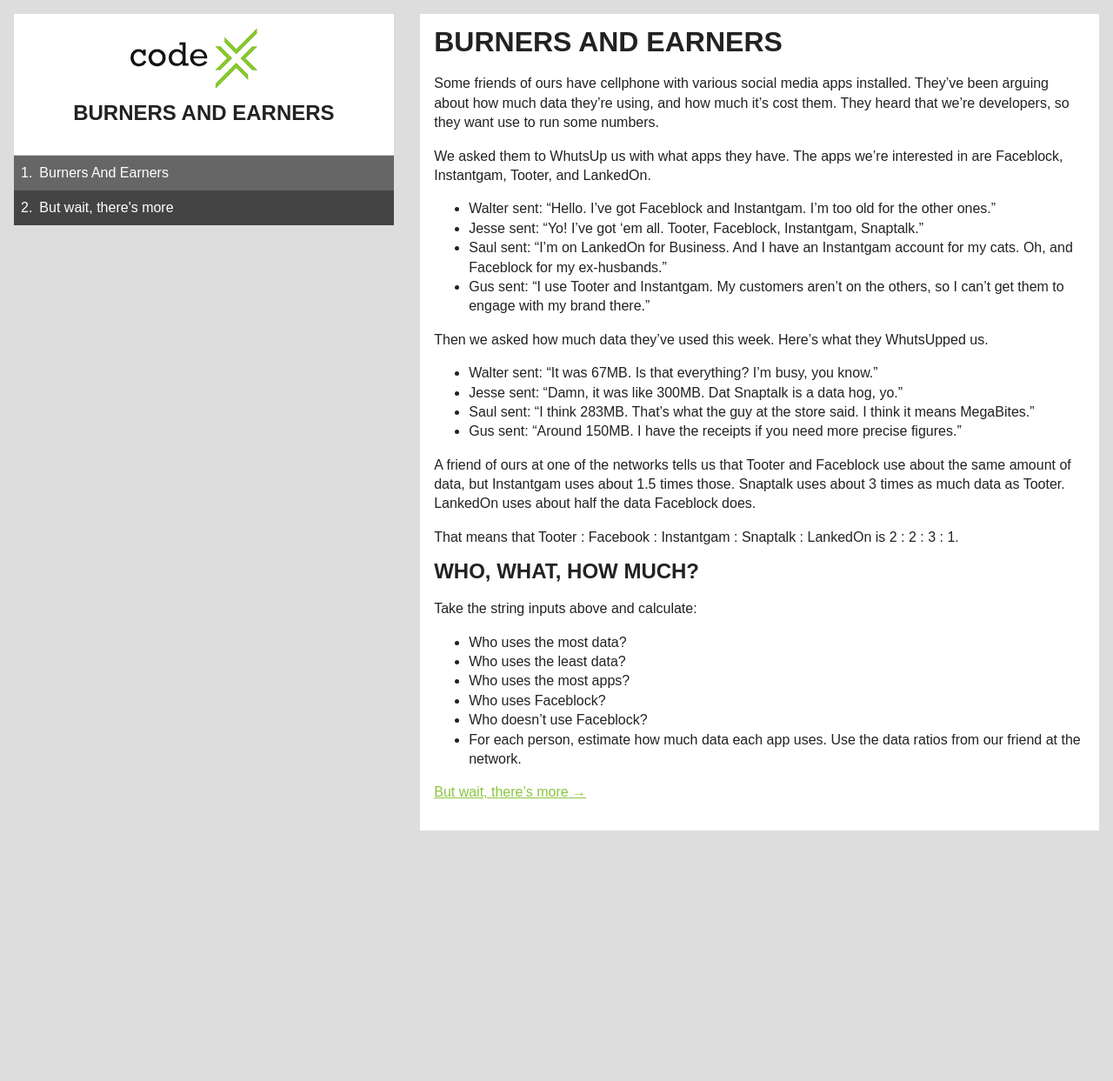
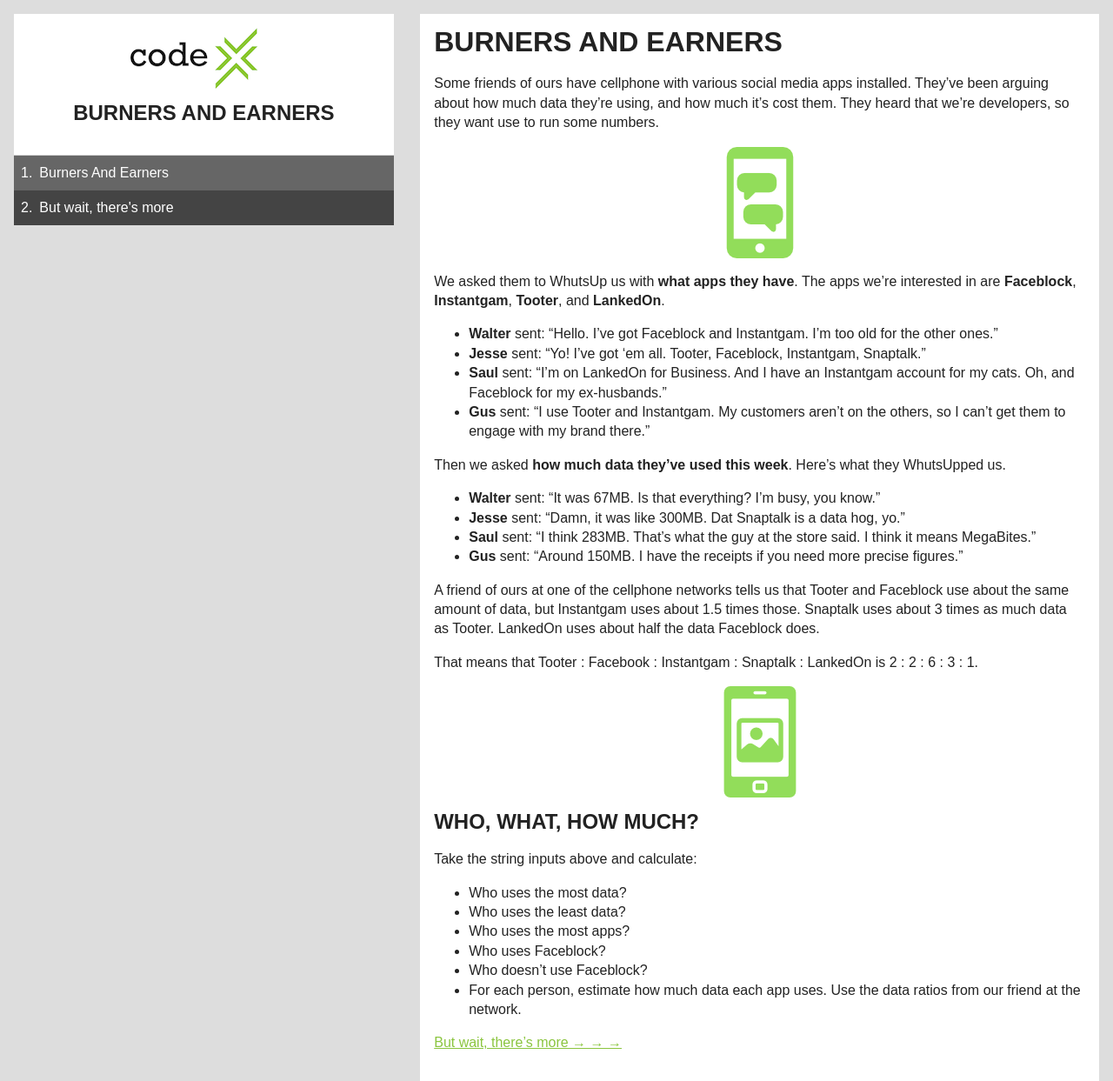
Before and after one commit to codex-academy/BurnersAndEarners, a Jekyll site: the page built from index.md, in a window 1280 px wide. Shown: the whole page at 87% size. Built offline with Jekyll 4.4.1, drawn with Linux system fonts in a browser that asks for light colours; before the commit the page ends 955 px from its top, so only the background shows below that.

Commit message:
Add pics

```diff
--- a/index.md
+++ b/index.md
@@ -7,23 +7,27 @@ title: Burners And Earners
 
 Some friends of ours have cellphone with various social media apps installed. They've been arguing about how much data they're using, and how much it's cost them. They heard that we're developers, so they want use to run some numbers.
 
-We asked them to WhutsUp us with what apps they have. The apps we're interested in are Faceblock, Instantgam, Tooter, and LankedOn.
+![](/img/cellphone.png)
 
-* Walter sent: "Hello. I've got Faceblock and Instantgam. I'm too old for the other ones."
-* Jesse sent:  "Yo! I've got 'em all. Tooter, Faceblock, Instantgam, Snaptalk."
-* Saul sent: "I'm on LankedOn for Business. And I have an Instantgam account for my cats. Oh, and Faceblock for my ex-husbands."
-* Gus sent: "I use Tooter and Instantgam. My customers aren't on the others, so I can't get them to engage with my brand there."
+We asked them to WhutsUp us with **what apps they have**. The apps we're interested in are **Faceblock**, **Instantgam**, **Tooter**, and **LankedOn**.
 
-Then we asked how much data they've used this week. Here's what they WhutsUpped us.
+* **Walter** sent: "Hello. I've got Faceblock and Instantgam. I'm too old for the other ones."
+* **Jesse** sent:  "Yo! I've got 'em all. Tooter, Faceblock, Instantgam, Snaptalk."
+* **Saul** sent: "I'm on LankedOn for Business. And I have an Instantgam account for my cats. Oh, and Faceblock for my ex-husbands."
+* **Gus** sent: "I use Tooter and Instantgam. My customers aren't on the others, so I can't get them to engage with my brand there."
 
-* Walter sent: "It was 67MB. Is that everything? I'm busy, you know."
-* Jesse sent: "Damn, it was like 300MB. Dat Snaptalk is a data hog, yo."
-* Saul sent: "I think 283MB. That's what the guy at the store said. I think it means MegaBites."
-* Gus sent: "Around 150MB. I have the receipts if you need more precise figures."
+Then we asked **how much data they've used this week**. Here's what they WhutsUpped us.
 
-A friend of ours at one of the networks tells us that Tooter and Faceblock use about the same amount of data, but Instantgam uses about 1.5 times those. Snaptalk uses about 3 times as much data as Tooter. LankedOn uses about half the data Faceblock does.
+* **Walter** sent: "It was 67MB. Is that everything? I'm busy, you know."
+* **Jesse** sent: "Damn, it was like 300MB. Dat Snaptalk is a data hog, yo."
+* **Saul** sent: "I think 283MB. That's what the guy at the store said. I think it means MegaBites."
+* **Gus** sent: "Around 150MB. I have the receipts if you need more precise figures."
 
-That means that Tooter : Facebook : Instantgam : Snaptalk : LankedOn is  2 : 2 : 3 : 1.
+A friend of ours at one of the cellphone networks tells us that Tooter and Faceblock use about the same amount of data, but Instantgam uses about 1.5 times those. Snaptalk uses about 3 times as much data as Tooter. LankedOn uses about half the data Faceblock does.
+
+That means that Tooter : Facebook : Instantgam : Snaptalk : LankedOn is  2 : 2 : 6 : 3 : 1.
+
+![](/img/phone-pic.png)
 
 ## Who, what, how much?
 
@@ -36,4 +40,4 @@ Take the string inputs above and calculate:
 * Who doesn't use Faceblock?
 * For each person, estimate how much data each app uses. Use the data ratios from our friend at the network.
 
-[But wait, there's more &rarr;](but-wait-theres-more.html)
+[But wait, there's more &rarr; &rarr; &rarr;](but-wait-theres-more.html)
```
Also changed, not shown: but-wait-theres-more.md (+12 -8 lines), img/cellphone.png (added), img/phone-chat.png (added), img/phone-pic.png (added), img/phone.png (added), img/robophone.png (added).
